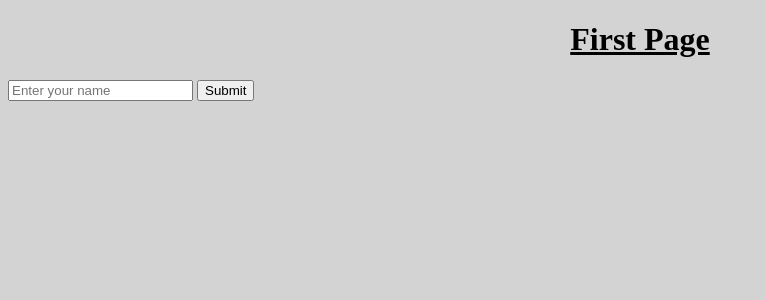
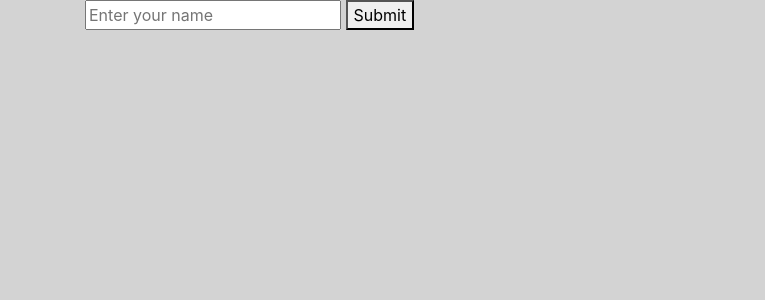
Before and after one commit to RakshaPawar108/CS50Web, a Python web app: template Webapp/templates/form.html in a window 1280 px wide. Shown: the top 300 px of the page, without its empty margins (0-765 px from the left). Run offline with Jinja, Linux system fonts and the light colour scheme; the template is opened without the code that fills it, so the values that code supplies are empty; some libraries are stand-ins or nearby versions.

Commit message:
Some changes made in original layout after airline app

```diff
--- a/Webapp/templates/layout.html
+++ b/Webapp/templates/layout.html
@@ -1,10 +1,11 @@
 <!DOCTYPE html>
 <html>
     <head>
-        <title> Layout My Website! </title>
+        <title> {% block title %}{% endblock %} </title>
+        <link rel="stylesheet" href="https://maxcdn.bootstrapcdn.com/bootstrap/4.3.1/css/bootstrap.min.css" />
 
         <style>
-            h1{
+            h2{
                 text-align: center;
                 text-decoration: underline;
             }
@@ -17,10 +18,13 @@
 
     <body>
         <!-- we have given a space for heading variables to go in block heading -->
-        <h1>{% block heading %}{% endblock %}</h1>
+        <div class = "container">
 
-        {% block body %}
-        {% endblock %}
+            {% block body %}
+            {% endblock %}
+
+        </div>
+
 
     </body>
 </html>
```
